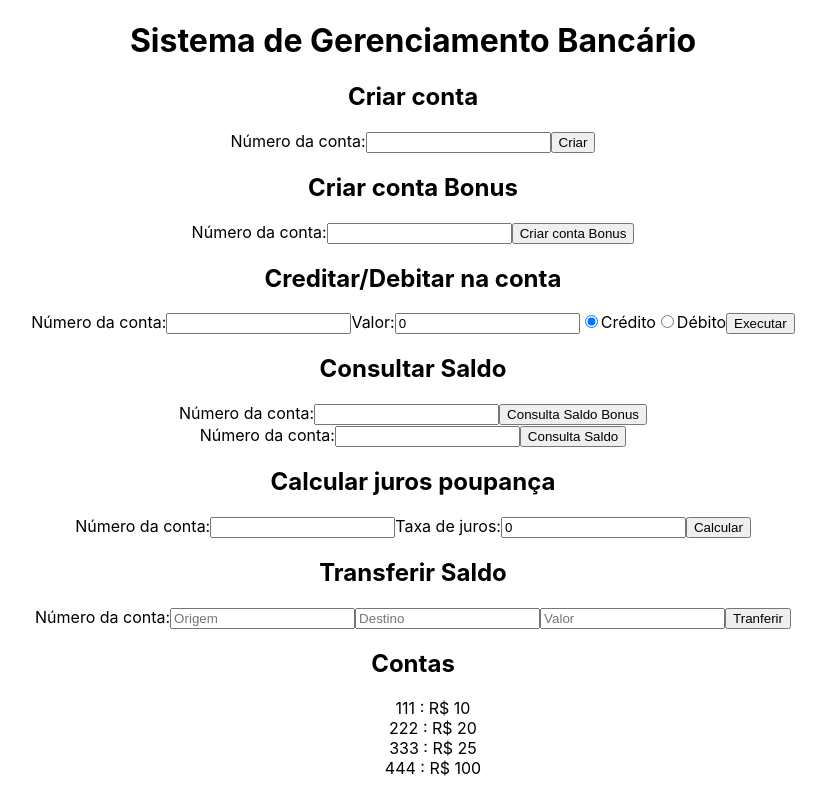
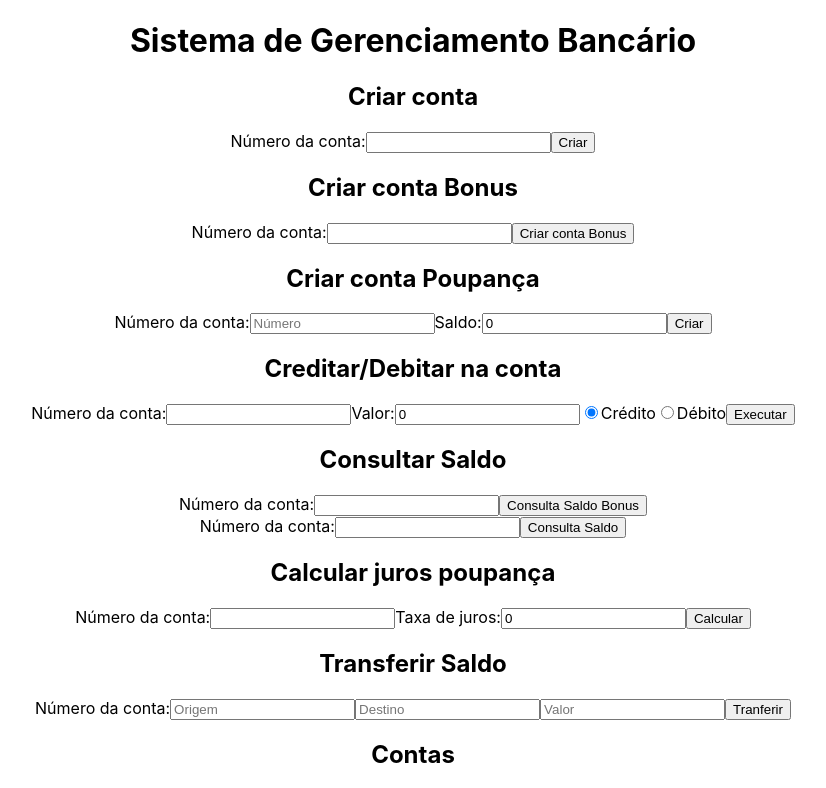
Before and after one commit to hamurabiaraujo/sisbank, a React (Create React App) app: page / in a window 1280 px wide. Shown: the top 788 px of the page, without its empty margins (227-1053 px from the left). Built offline with nearby package versions, Linux system fonts and the light colour scheme.

Commit message:
feat(poupanca): add a field to initialize with value an Saving Account

```diff
--- a/src/components/App.tsx
+++ b/src/components/App.tsx
@@ -2,13 +2,17 @@ import React from 'react';
 import './App.css';
 import NewAccount from './account/NewAccount';
 import NewBonusAccount from './account/NewBonusAccount';
+import NewSavingsAccount from './account/NewSavingsAccount';
 import AccountService from '../services/account';
 import BonusAccountService from '../services/bonusAccount';
+import SavingsAccountService from '../services/savingsAccount';
 import Account from '../interfaces/account';
 import BonusAccount from '../interfaces/bonusAccount';
+import SavingAccount from '../interfaces/savingsAccount';
 import AccountList from "./account/list/AccountList";
 import BonusAccountList from './account/list/BonusAccountList';
-import SavingAccount from "./account/Savings";
+import SavingsAccountList from './account/list/SavingsAccountList';
+import SavingsAccount from "./account/Savings";
 import GetAccount from "./account/list/GetAccount";
 import AccountOperations from './account/AccountOperations';
 import Transfer from './account/Transfer';
@@ -17,8 +21,11 @@ class App extends React.Component <any, any> {
 
   service = new AccountService();
   bonusService = new BonusAccountService();
+  savingsAccountsService = new SavingsAccountService();
+
   accounts: any[] = [];
   bonusAccounts: BonusAccount[] = [];
+  savingsAccounts: SavingAccount[] = [];
 
   constructor(props: any) {
     super(props);
@@ -26,17 +33,20 @@ class App extends React.Component <any, any> {
     this.state = {
       accounts: this.accounts,
       bonusAccounts: this.bonusAccounts,
+      savingsAccounts: this.savingsAccounts,
     };
 
     this.handleAccountsChange = this.handleAccountsChange.bind(this);
     this.handleCreditAccount = this.handleCreditAccount.bind(this);
     this.handleTransferDone = this.handleTransferDone.bind(this);
     this.handleBonusAccountsChange = this.handleBonusAccountsChange.bind(this);
+    this.handleSavingsAccountsChange = this.handleSavingsAccountsChange.bind(this);
   }
 
   updateAccounts() {
     this.accounts = this.service.getAll();
     this.bonusAccounts = this.bonusService.getAll();
+    this.savingsAccounts = this.savingsAccountsService.getAll();
   }
 
   handleAccountsChange(account: Account) {
@@ -52,6 +62,14 @@ class App extends React.Component <any, any> {
     this.updateAccounts();
     this.setState({
       bonusAccounts: this.bonusAccounts,
+    });
+  }
+
+  handleSavingsAccountsChange(account: Account) {
+    this.savingsAccountsService.create(account);
+    this.updateAccounts();
+    this.setState({
+      accounts: this.accounts,
     });
   }
 
@@ -77,19 +95,23 @@ class App extends React.Component <any, any> {
         <NewAccount onAccountsChange={this.handleAccountsChange}/>
         <h2>Criar conta Bonus</h2>
         <NewBonusAccount onAccountsChange={this.handleBonusAccountsChange}/>
+        <h2>Criar conta Poupança</h2>
+        <NewSavingsAccount onAccountsChange={this.handleSavingsAccountsChange}/>
         <h2>Creditar/Debitar na conta</h2>
         <AccountOperations onCreditAccountChange={this.handleCreditAccount} accounts={this.accounts} bonusAccounts={this.bonusAccounts}/>
         <h2>Consultar Saldo</h2>
         <GetAccount accounts={this.accounts} bonusAccounts={this.bonusAccounts} />
         <GetAccount accounts={this.accounts}/>
         <h2>Calcular juros poupança</h2>
-        <SavingAccount accounts={this.accounts}/>
+        <SavingsAccount accounts={this.savingsAccounts}/>
         <h2>Transferir Saldo</h2>
         <Transfer accounts={this.accounts} bonusAccounts={this.bonusAccounts} onTransferDone={this.handleTransferDone}/>
         <h2>Contas</h2>
         <AccountList accounts={this.accounts}/>
         <h2>Contas Bonus</h2>
         <BonusAccountList accounts={this.bonusAccounts}/>
+        <h2>Contas Poupança</h2>
+        <SavingsAccountList accounts={this.savingsAccounts}/>
       </div>
     );
   }
--- /dev/null
+++ b/src/components/account/NewSavingsAccount.tsx
@@ -0,0 +1,60 @@
+import React from "react";
+import Account from "../../interfaces/account";
+import SavingsAccountService from "../../services/savingsAccount";
+
+class NewSavingsAccount extends React.Component <any, Account> {
+  service = new SavingsAccountService();
+
+  constructor(props: any) {
+    super(props);
+
+    this.state = {
+      id: '',
+      value: 0
+    };
+    this.handleChange = this.handleChange.bind(this);
+    this.handleValueChange = this.handleValueChange.bind(this);
+    this.handleSubmit = this.handleSubmit.bind(this);
+  }
+
+  handleChange(event: any) {
+    this.setState({
+      id: event.target.value,
+    });
+  }
+
+  handleValueChange(event: any) {
+    this.setState({
+      value: event.target.value,
+    });
+  }
+
+  handleSubmit(event: any) {
+    event.preventDefault();
+    this.service.create(this.state);
+    this.props.onAccountsChange(this.state);
+    this.setState({
+      id: '',
+      value: 0,
+    });
+    alert(`Nova conta criada: ${this.state.id}. Saldo inicial: ${this.state.value}`);
+  }
+
+  render() {
+    return (
+      <React.Fragment>
+        <form onSubmit={this.handleSubmit}>
+          <label>Número da conta:
+            <input type="text" value={this.state.id} onChange={this.handleChange} placeholder="Número"/>
+          </label>
+          <label>Saldo:
+            <input type="text" value={this.state.value} onChange={this.handleValueChange} placeholder="Saldo inicial"/>
+          </label>
+          <input type="submit" value="Criar" />
+        </form>
+      </React.Fragment>
+    );
+  }
+}
+
+export default NewSavingsAccount;
--- a/src/components/account/Savings.tsx
+++ b/src/components/account/Savings.tsx
@@ -22,7 +22,8 @@ class SavingsAccount extends React.Component <any, any> {
     console.log(account);
 
     if ( account ) {
-      alert(`Total: R$ ${account.value * (this.state.interestRate / 100) + account.value}`);
+      const v = parseInt(account.value as any, 10);
+      alert(`Total: R$ ${v * (this.state.interestRate / 100) + v}`);
     } else {
       alert('Conta não encontrada!');
     }
--- /dev/null
+++ b/src/components/account/list/SavingsAccountList.tsx
@@ -0,0 +1,19 @@
+import React from "react";
+import SavingAccount from "../../../interfaces/savingsAccount";
+
+export default class SavingsAccountList extends React.Component <any, any>{
+
+  accounts: SavingAccount[];
+
+  constructor(props: any) {
+    super(props);
+    this.state = {};
+
+    this.accounts = props.accounts;
+  }
+
+  render() {
+    const items = this.accounts.map( a => <li key={a.id}>{a.id} : R$ {a.value}</li> );
+    return( <ul>{items}</ul> );
+  }
+}
--- /dev/null
+++ b/src/services/savingsAccount.ts
@@ -0,0 +1,15 @@
+import SavingAccount from '../interfaces/savingsAccount';
+
+export default class SavingsAccountService {
+
+  ACCOUNTS = [] as SavingAccount[];
+
+  getAll(): SavingAccount[] {
+    return this.ACCOUNTS;
+  }
+
+  create(a: SavingAccount) {
+    console.log(this.ACCOUNTS);
+    this.ACCOUNTS.push(a);
+  }
+}
```
Also changed, not shown: src/interfaces/savingsAccount.ts (renamed from src/interfaces/savingAccount.ts), 1 other file (tests, documents, lock files or other folders).
